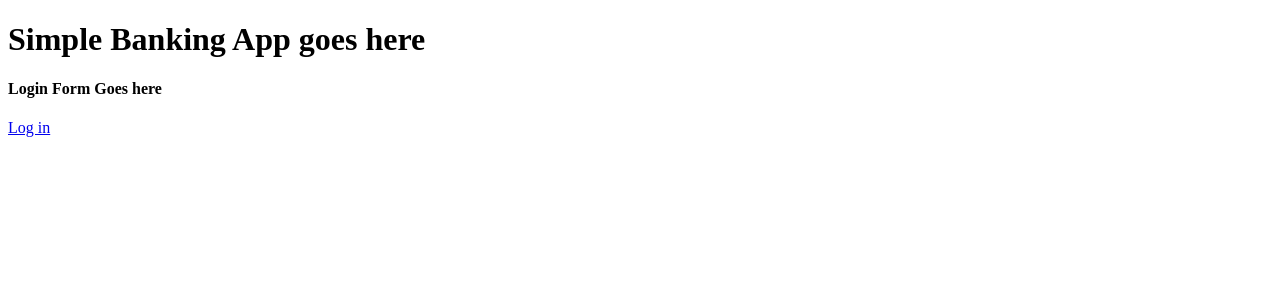
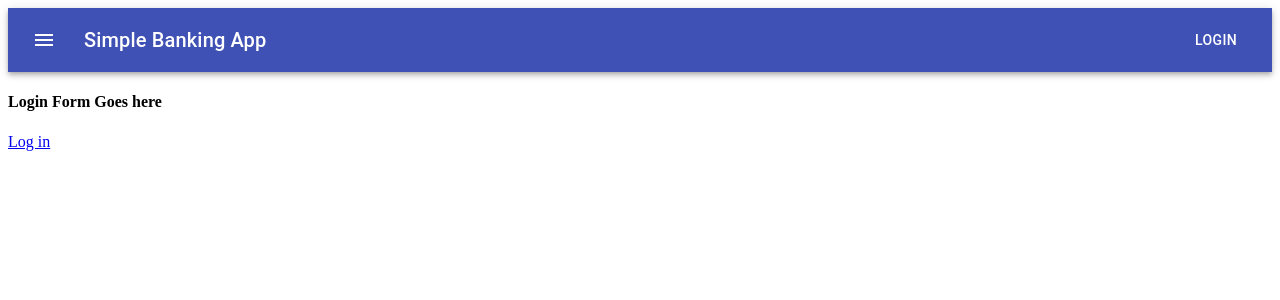
Before and after one commit to shishirbalaji/beginner-react-app-guide, a React app: page / in a window 1280 px wide. Shown: the top 300 px of the page. Built offline with nearby package versions, Linux system fonts and the light colour scheme.

Commit message:
Adding Material UI

```diff
--- a/package.json
+++ b/package.json
@@ -19,6 +19,10 @@
   },
   "homepage": "https://github.com/shishirbalaji/beginner-react-app-guide#readme",
   "dependencies": {
+    "@material-ui/core": "^4.11.0",
+    "@material-ui/icons": "^4.9.1",
+    "@material-ui/lab": "^4.0.0-alpha.56",
+    "@material-ui/styles": "^4.10.0",
     "history": "^5.0.0",
     "react": "^16.13.1",
     "react-dom": "^16.13.1",
--- a/src/App.js
+++ b/src/App.js
@@ -2,6 +2,11 @@ import React, { Fragment } from 'react';
 
 import { BrowserRouter as Router, Switch, Route } from 'react-router-dom';
 import { createBrowserHistory } from 'history';
+import { ThemeProvider } from '@material-ui/styles';
+import theme from './theme';
+
+// Component.
+import Header from './components/Header';
 
 const browserHistory = createBrowserHistory();
 
@@ -13,17 +18,19 @@ import {
 export default function App() {
   return (
     <Fragment>
-      <Router history={browserHistory} basename="/beginner-react-app-guide">
-        <h1>Simple Banking App goes here</h1>
-        <Switch>
-          <Route path="/dashboard">
-            <Dashboard />
-          </Route>
-          <Route path="/">
-            <SignIn />
-          </Route>
-        </Switch>
-      </Router>
+      <ThemeProvider theme={theme}>
+        <Header />
+        <Router history={browserHistory}>
+          <Switch>
+            <Route exact path="/">
+              <SignIn />
+            </Route>
+            <Route exact path="/dashboard">
+              <Dashboard />
+            </Route>
+          </Switch>
+        </Router>
+      </ThemeProvider>
     </Fragment>
   );
 };
--- /dev/null
+++ b/src/components/Header.js
@@ -0,0 +1,41 @@
+import React from 'react';
+import { makeStyles } from '@material-ui/core/styles';
+import AppBar from '@material-ui/core/AppBar';
+import Toolbar from '@material-ui/core/Toolbar';
+import Typography from '@material-ui/core/Typography';
+import Button from '@material-ui/core/Button';
+import IconButton from '@material-ui/core/IconButton';
+import MenuIcon from '@material-ui/icons/Menu';
+
+const useStyles = makeStyles((theme) => ({
+    root: {
+        flexGrow: 1,
+    },
+    menuButton: {
+        marginRight: theme.spacing(2),
+    },
+    title: {
+        flexGrow: 1,
+        color: theme.palette.white
+    },
+}));
+
+export default function Header() {
+    const classes = useStyles();
+
+    return (
+        <div className={classes.root}>
+            <AppBar position="static">
+                <Toolbar>
+                    <IconButton edge="start" className={classes.menuButton} color="inherit" aria-label="menu">
+                        <MenuIcon />
+                    </IconButton>
+                    <Typography variant="h6" className={classes.title}>
+                        Simple Banking App
+          </Typography>
+                    <Button color="inherit">Login</Button>
+                </Toolbar>
+            </AppBar>
+        </div>
+    );
+}
--- /dev/null
+++ b/src/theme/breakpoints.js
@@ -0,0 +1,9 @@
+export default {
+    values: {
+        xs: 0, // Extra Small.
+        sm: 360, // Small - Mobiles
+        md: 600, // Medium - Tablet Potrait
+        lg: 1024, // Large - Tablet Landscape
+        xl: 1280, // Extra Large Desktop
+    }
+};
--- /dev/null
+++ b/src/theme/index.js
@@ -0,0 +1,17 @@
+import { createMuiTheme } from '@material-ui/core';
+
+import palette from './palette';
+import breakpoints from './breakPoints';
+import typography from './typography';
+
+const theme = createMuiTheme({
+    breakpoints,
+    palette,
+    typography,
+    zIndex: {
+        appBar: 1200,
+        drawer: 1100
+    }
+});
+
+export default theme;
--- /dev/null
+++ b/src/theme/palette.js
@@ -0,0 +1,59 @@
+import { colors } from '@material-ui/core';
+
+const white = '#FFFFFF';
+const black = '#000000';
+const baseColor = '#DE632C';
+
+export default {
+    black,
+    white,
+    baseColor,
+    blockBorder: '#E7E9EB',
+    primary: {
+        contrastText: white,
+        dark: colors.indigo[900],
+        main: colors.indigo[500],
+        light: colors.indigo[100]
+    },
+    secondary: {
+        contrastText: white,
+        dark: colors.blue[900],
+        main: colors.blue['A400'],
+        light: colors.blue['A400']
+    },
+    success: {
+        contrastText: white,
+        dark: colors.green[900],
+        main: colors.green[600],
+        light: colors.green[400]
+    },
+    info: {
+        contrastText: white,
+        dark: colors.blue[900],
+        main: colors.blue[600],
+        light: colors.blue[400]
+    },
+    warning: {
+        contrastText: white,
+        dark: colors.orange[900],
+        main: colors.orange[600],
+        light: colors.orange[400]
+    },
+    error: {
+        contrastText: white,
+        dark: colors.red[900],
+        main: colors.red[600],
+        light: colors.red[400]
+    },
+    text: {
+        primary: '#385167',
+        secondary: colors.blueGrey[600],
+        link: colors.blue[600]
+    },
+    background: {
+        default: '#F4F6F8',
+        paper: 'white'
+    },
+    icon: colors.blueGrey[600],
+    divider: colors.grey[200]
+};
--- /dev/null
+++ b/src/theme/typography.js
@@ -0,0 +1,45 @@
+import palette from './palette';
+
+export default {
+    h1: {
+        color: palette.text.primary,
+    },
+    h2: {
+        color: palette.text.primary,
+    },
+    h3: {
+        color: palette.text.primary,
+    },
+    h4: {
+        color: palette.text.primary,
+    },
+    h5: {
+        color: palette.text.primary,
+        lineHeight: 2
+    },
+    h6: {
+        color: palette.text.primary,
+        lineHeight: 2
+    },
+    subtitle1: {
+        color: palette.text.primary,
+    },
+    subtitle2: {
+        color: palette.text.secondary,
+    },
+    body1: {
+        color: palette.text.primary,
+    },
+    body2: {
+        color: palette.text.secondary,
+    },
+    button: {
+        color: palette.text.primary,
+    },
+    caption: {
+        color: palette.text.secondary,
+    },
+    overline: {
+        color: palette.text.secondary,
+    }
+};
```
Also changed, not shown: 1 other file (tests, documents, lock files or other folders).
